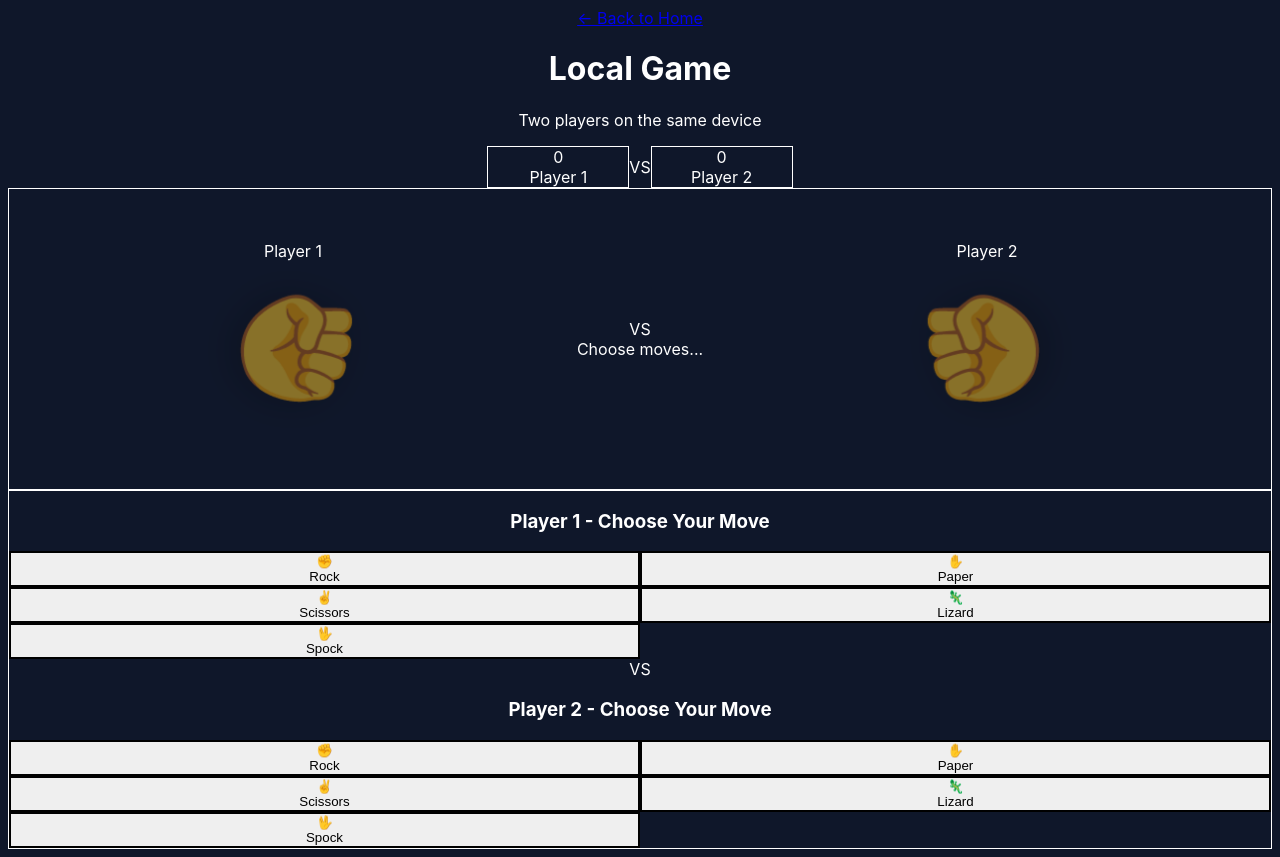
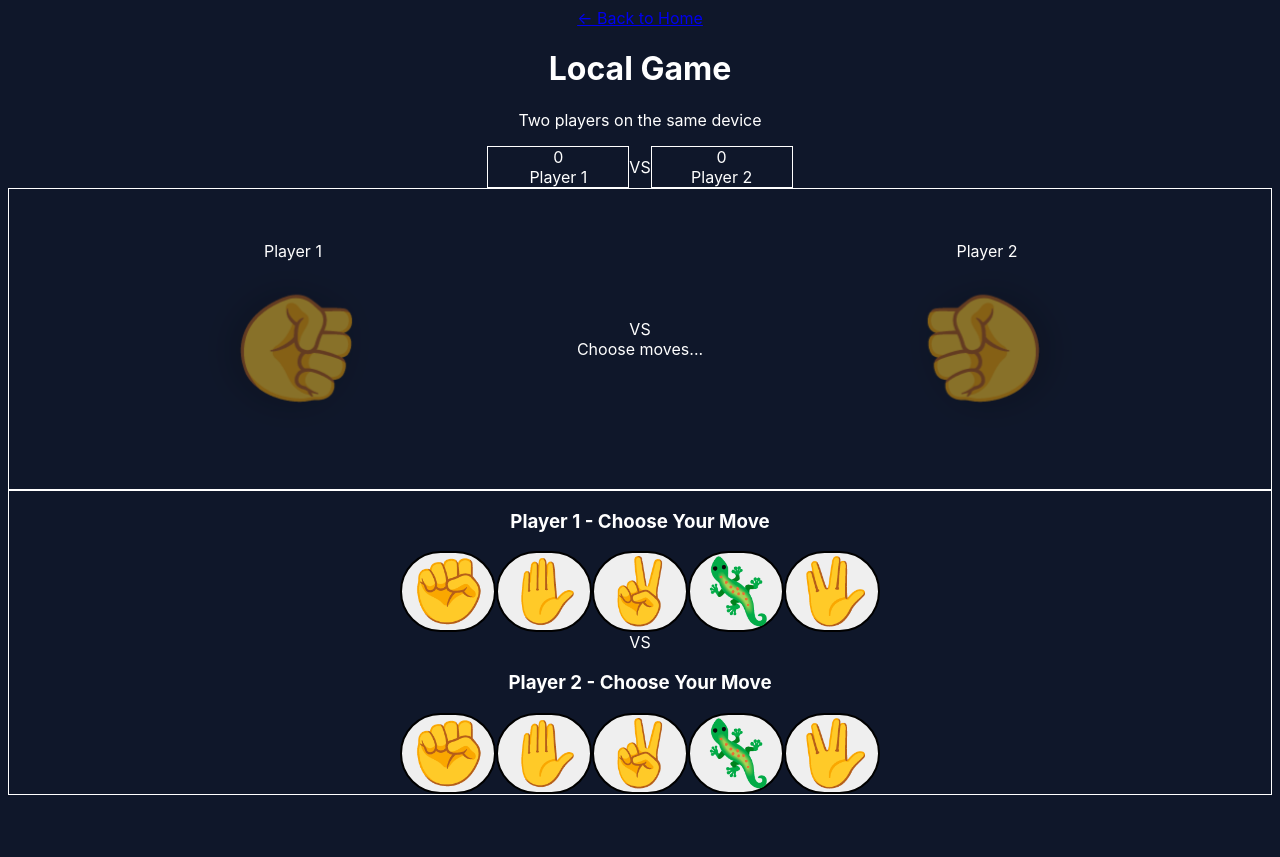
Before and after one commit to BoyCook/RockPaperScissorsLizardSpock, a Next.js app: page /play/local in a window 1280 px wide. After the commit the page ends 816 px from the top, so only its background shows below. Built offline with nearby package versions, Linux system fonts and the light colour scheme.

Commit message:
Make move buttons smaller and round with larger emoji icons

```diff
--- a/src/components/game/MoveSelector.tsx
+++ b/src/components/game/MoveSelector.tsx
@@ -26,7 +26,7 @@ export default function MoveSelector({
   return (
     <div className="space-y-6">
       <h3 className="text-2xl font-bold text-center text-white">{label}</h3>
-      <div className="grid grid-cols-2 sm:grid-cols-3 md:grid-cols-5 gap-3 sm:gap-4">
+      <div className="flex flex-wrap justify-center gap-3 sm:gap-4">
         {MOVES.map((move) => {
           const isSelected = selectedMove === move.value;
           return (
@@ -36,24 +36,21 @@ export default function MoveSelector({
               disabled={disabled}
               className={`
                 group relative flex flex-col items-center justify-center
-                p-6 sm:p-8 rounded-2xl border-2 transition-all duration-300
-                hover:scale-105 active:scale-95
+                w-20 h-20 sm:w-24 sm:h-24 rounded-full border-2 transition-all duration-300
+                hover:scale-110 active:scale-95
                 disabled:opacity-40 disabled:cursor-not-allowed disabled:hover:scale-100
                 ${
                   isSelected
-                    ? 'border-blue-400 bg-blue-500/20 shadow-lg shadow-blue-500/50 scale-105'
+                    ? 'border-blue-400 bg-blue-500/20 shadow-lg shadow-blue-500/50 scale-110'
                     : 'border-white/20 bg-white/5 hover:border-white/40 hover:bg-white/10 hover:shadow-xl'
                 }
               `}
             >
               {isSelected && (
-                <div className="absolute inset-0 rounded-2xl bg-gradient-to-br from-blue-400/20 to-purple-400/20 animate-pulse" />
+                <div className="absolute inset-0 rounded-full bg-gradient-to-br from-blue-400/20 to-purple-400/20 animate-pulse" />
               )}
-              <span className="relative text-5xl sm:text-6xl mb-3 group-hover:scale-110 transition-transform">
+              <span className="relative text-[64px] sm:text-[80px] group-hover:scale-110 transition-transform">
                 {move.emoji}
-              </span>
-              <span className="relative text-sm sm:text-base font-semibold text-white">
-                {move.label}
               </span>
             </button>
           );
```
Also changed, not shown: 1 other file (tests, documents, lock files or other folders).
